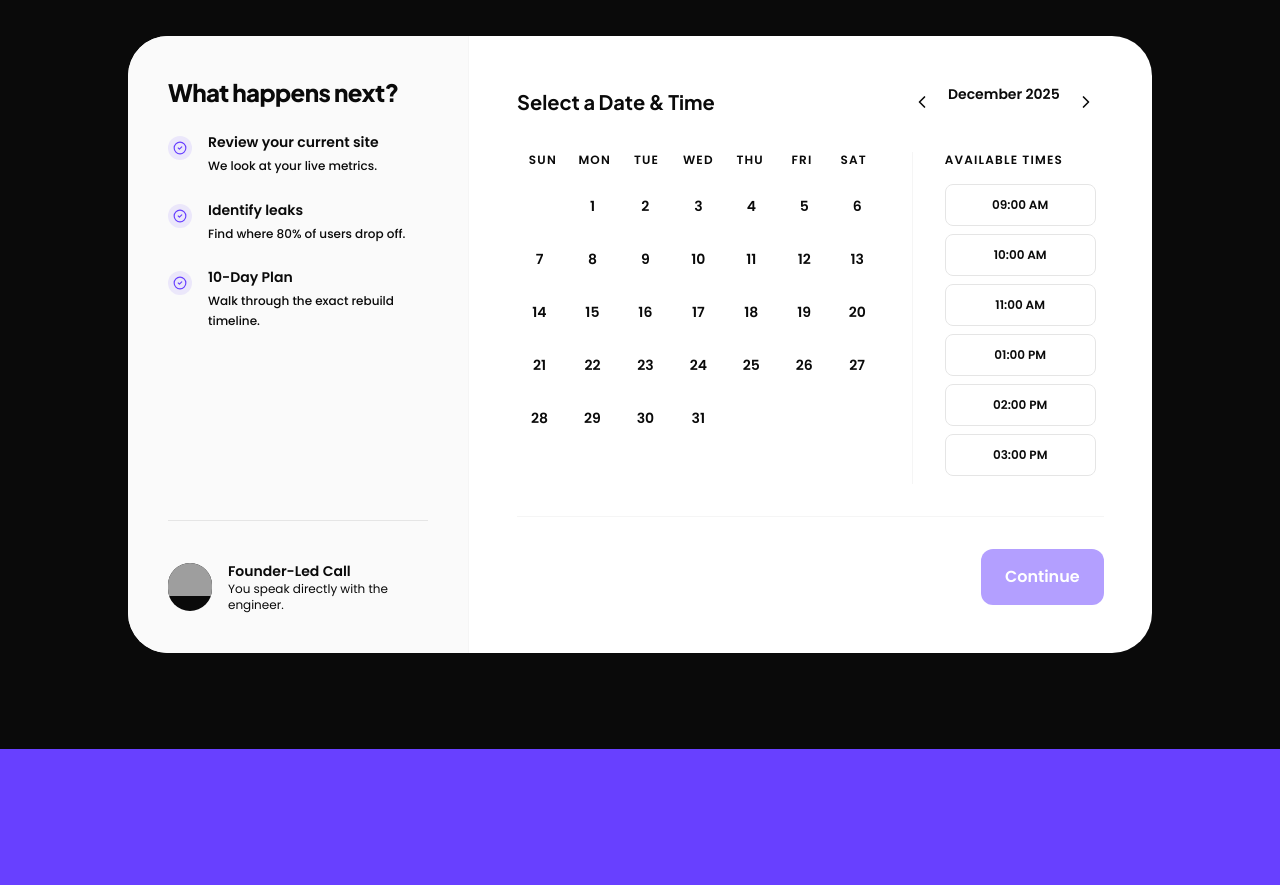
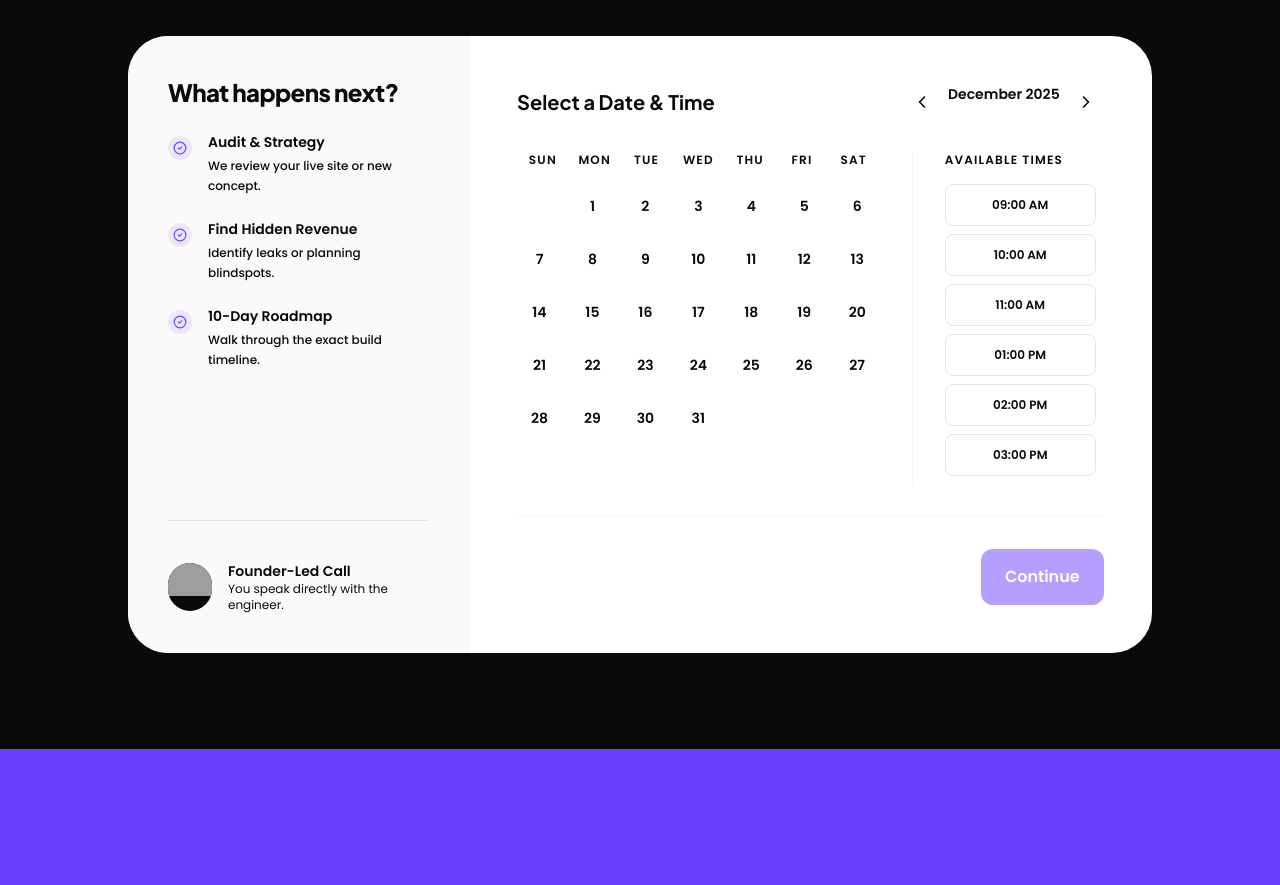
Before and after one commit to varun-vk17/ronin, a React (Vite) app: page / in a window 1280 px wide. Shown: the part 6700-7585 px from the top of the page. Built offline with nearby package versions, Linux system fonts and the light colour scheme; grey boxes are pictures that could not be loaded.

Commit message:
content: update booking copy for new founders

```diff
--- a/src/components/BookingSection.tsx
+++ b/src/components/BookingSection.tsx
@@ -73,9 +73,9 @@ export const BookingSection = () => {
                             <h4 className="text-2xl font-black font-heading tracking-tight mb-6">What happens next?</h4>
                             <ul className="space-y-6">
                                 {[
-                                    { title: "Review your current site", desc: "We look at your live metrics." },
-                                    { title: "Identify leaks", desc: "Find where 80% of users drop off." },
-                                    { title: "10-Day Plan", desc: "Walk through the exact rebuild timeline." }
+                                    { title: "Audit & Strategy", desc: "We review your live site or new concept." },
+                                    { title: "Find Hidden Revenue", desc: "Identify leaks or planning blindspots." },
+                                    { title: "10-Day Roadmap", desc: "Walk through the exact build timeline." }
                                 ].map((item, i) => (
                                     <li key={i} className="flex gap-4">
                                         <div className="mt-1">
```
